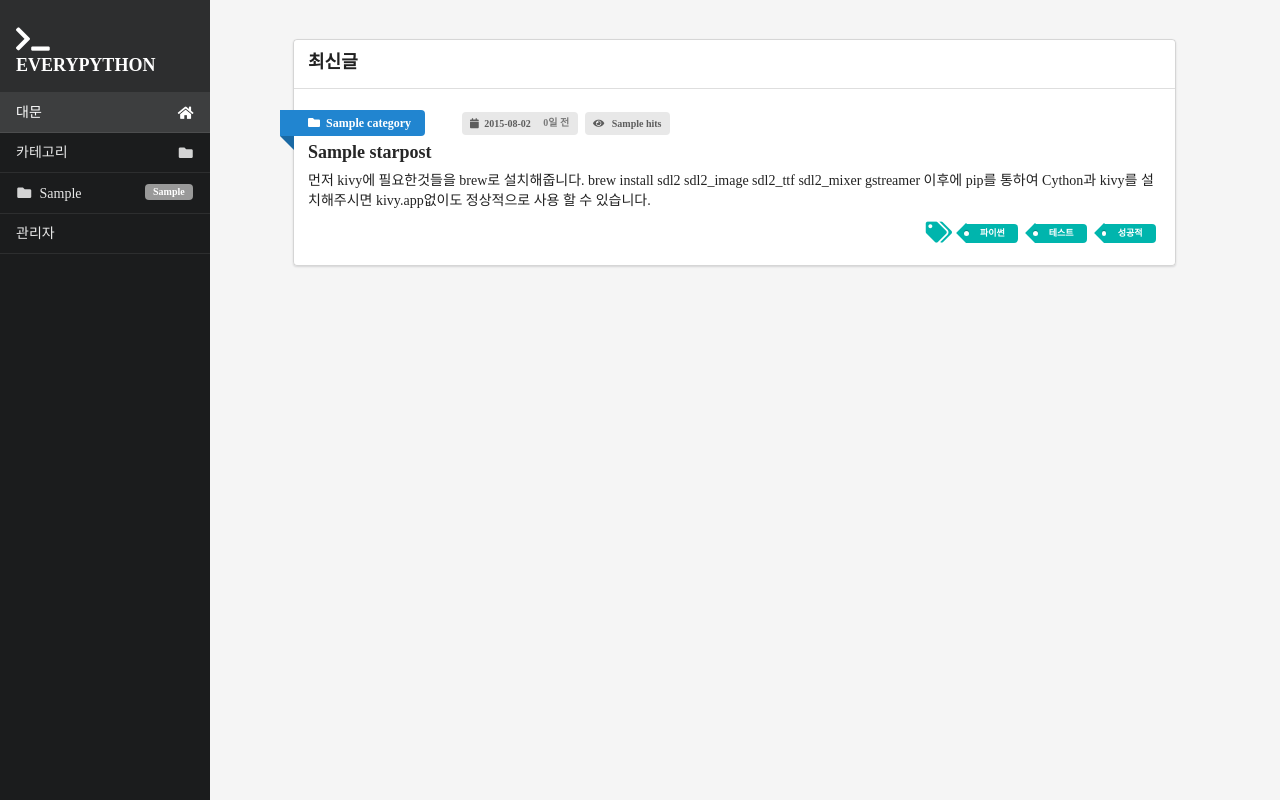
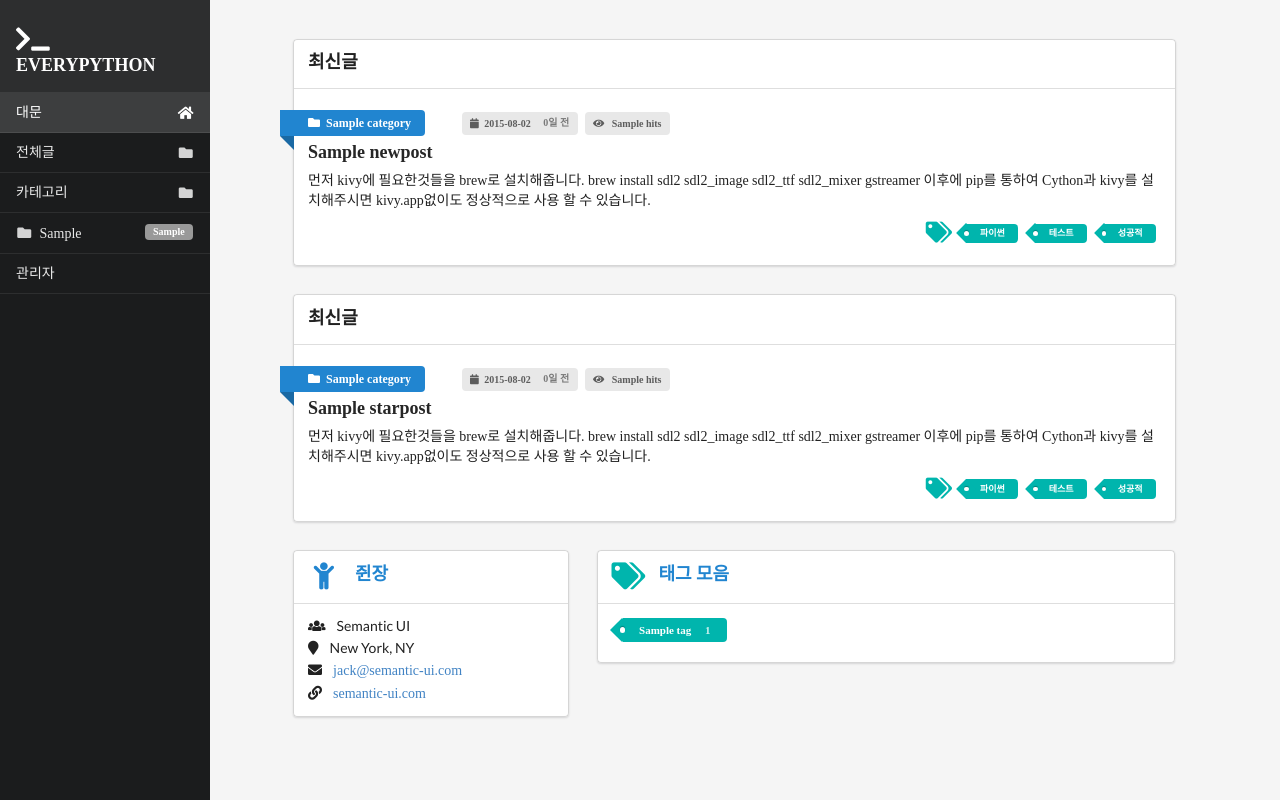
Before and after one commit to python-study-ko/everypython_weblog, a Django app: template webproject/blog/templates/blog/index.html in a window 1280 px wide. Run offline with Django 3.2, Linux system fonts and the light colour scheme; the template is opened without the code that fills it: most values are stand-ins (such as "Sample title", 1, 10 or a date in 2020); some libraries are stand-ins or nearby versions; some web fonts are replaced.

Commit message:
메인페이지 프로필,태그위젯 추가

```diff
--- a/webproject/blog/templates/blog/index.html
+++ b/webproject/blog/templates/blog/index.html
@@ -8,6 +8,25 @@
 {% endblock pagestyle %}
 
 {% block section %}
+    {# 최신글 #}
+    <div class="ui row">
+        <div class="one column">
+            <div class="ui segments">
+                <div class="ui segment"><h3 class="ui header">최신글</h3></div>
+                <div class="ui segment">
+                    <div class="ui divided items">
+                        {% for pk,hits,title,category  in newposts %}
+                            {% include 'blog/module/list_post.html' %}
+                        {% empty %}
+                            <p>글이 없습니다</p>
+                        {% endfor %}
+                    </div>
+                </div>
+            </div>
+        </div>
+    </div>
+
+    {# 인기글 #}
     <div class="ui row">
         <div class="one column">
             <div class="ui segments">
@@ -24,6 +43,62 @@
             </div>
         </div>
     </div>
+
+    {# 하단 위젯 #}
+    <div class="row">
+        {# 프로필 위젯 #}
+        <div class="top-table column">
+            <div class="ui segments">
+                <div class="ui segment">
+                    <h3 class="ui blue header"><i class="ui large child icon"></i> 쥔장</h3>
+                </div>
+                <div class="ui segment" id="mainwidget">
+                    <div class="ui list">
+                        <div class="item">
+                            <i class="users icon"></i>
+                            <div class="content">
+                                Semantic UI
+                            </div>
+                        </div>
+                        <div class="item">
+                            <i class="marker icon"></i>
+                            <div class="content">
+                                New York, NY
+                            </div>
+                        </div>
+                        <div class="item">
+                            <i class="mail icon"></i>
+                            <div class="content">
+                                <a href="mailto:jack@semantic-ui.com">jack@semantic-ui.com</a>
+                            </div>
+                        </div>
+                        <div class="item">
+                            <i class="linkify icon"></i>
+                            <div class="content">
+                                <a href="http://www.semantic-ui.com">semantic-ui.com</a>
+                            </div>
+                        </div>
+                    </div>
+                </div>
+            </div>
+        </div>
+        {# 태그 위젯 #}
+        <div class="doughnut-chart column">
+            <div class="ui segments">
+                <div class="ui segment">
+                    <h3 class="ui blue header"><i class="ui large teal tags icon"></i> 태그 모음</h3>
+                </div>
+                <div class="ui segment" id="mainwidget">
+                    <div class="ui small teal tag labels">
+                        {% for t_id,t_name,t_count in tags %}
+                            {% include 'blog/module/label_tag.html' %}
+                            {% empty %}
+                                <p>태그가 없습니다!</p>
+                            {% endfor %}
+                    </div>
+                </div>
+            </div>
+        </div>
     </div>
 {% endblock section %}
 {# 페이지 맨 아래에서 호출할 스크립트 #}
--- /dev/null
+++ b/webproject/blog/templates/blog/module/label_tag.html
@@ -0,0 +1,3 @@
+<a class="ui label" href="{% url 'blog:Tag' t_id %}">{{ t_name }}
+    <div class="detail">{{ t_count }}</div>
+</a>
--- a/webproject/blog/views.py
+++ b/webproject/blog/views.py
@@ -2,8 +2,9 @@ from django.shortcuts import render,get_object_or_404
 from django.template.loader import render_to_string
 from django.http import HttpResponse
 from django.views.generic import View
-from blog.models import Category, Post
+from .models import Category, Post
 from django.conf import settings
+from django.db.models import Count
 
 from hitcount.models import HitCount
 from taggit.models import Tag
@@ -15,7 +16,7 @@ def sidebar_context():
     context.update(sidebar_context())이걸 통해 각페이지 context에 카테고리나 태그정보가 담긴 context를 함께 넘겨준다
     :return:
     """
-    tags = Tag.objects.all().filter(post__publish=True).values_list('id','name')
+    tags = Tag.objects.all().filter(post__publish=True).annotate(Count('post')).values_list('id','name','post__count')
     categorytree = Category.tree.navi_bar()
     context_dic={'tags':tags,'categorytree':categorytree}
     return context_dic
--- a/webproject/templates/module/sidebarmenu.html
+++ b/webproject/templates/module/sidebarmenu.html
@@ -1,7 +1,8 @@
-<a class="item" href="">
+<a class="item" href="{% url 'blog:index' %}">
     <h3 class="ui inverted header"><i class="terminal icon"></i>EVERYPYTHON</h3>
 </a>
-<a class="active gray item" href="">대문<i class="home icon"></i></a>
+<a class="active gray item" href="{% url 'blog:index' %}">대문<i class="home icon"></i></a>
+<a class="item">전체글<i class="folder icon"></i></a>
 <a class="item">카테고리<i class="folder icon"></i></a>
 {% for group in categorytree %}
     {# 그룹에서 가장 앞의 카테고리를 1차 카테고리로 분류 #}
```
Lines whose indentation alone changed are shown as unchanged.
